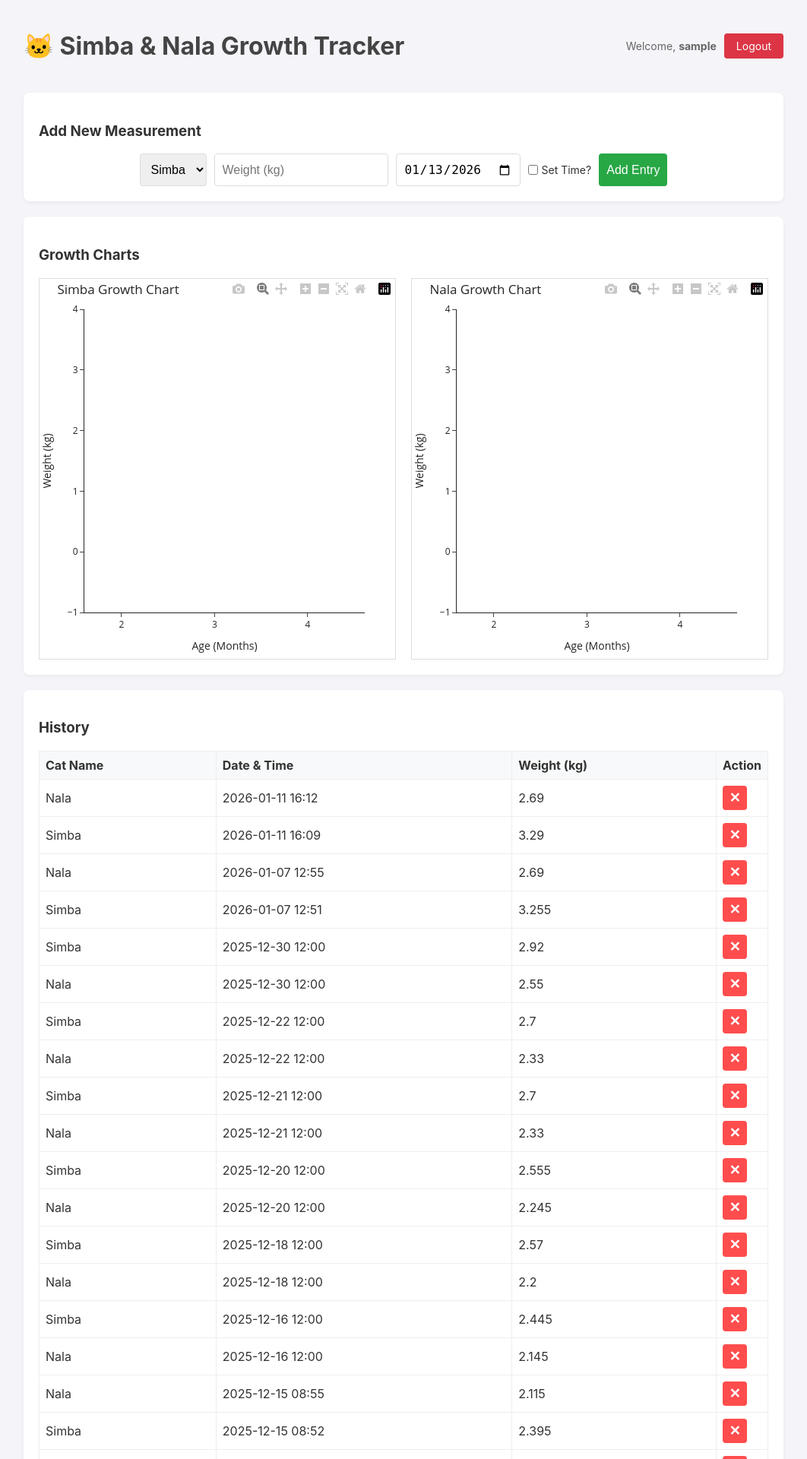
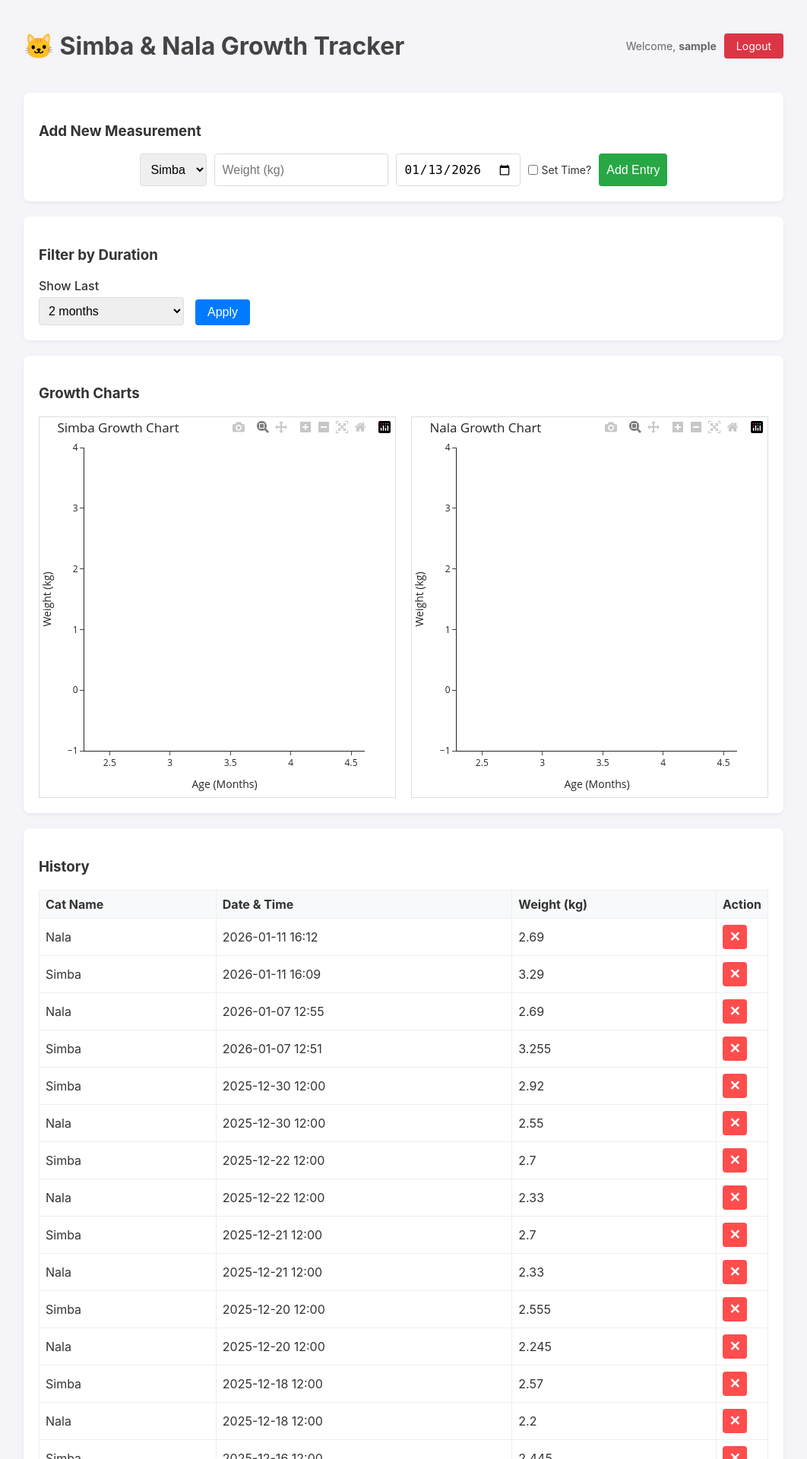
Before and after one commit to moudimash99/Cat-Weight, a Flask app: page / in a window 1280 px wide. Shown: the top 1920 px of the page at 76% size, without its empty margins (109-1171 px from the left). Run offline with Flask 3, Linux system fonts and the light colour scheme; the visitor is signed in with stand-in values (Sample User, id 1); data comes from the database, SQL or seed files in the repository; some libraries are stand-ins or nearby versions.

Commit message:
Add duration filter to index page and implement localStorage caching

```diff
--- a/app.py
+++ b/app.py
@@ -147,6 +147,12 @@ def index():
     if 'user' not in session:
         return redirect(url_for('login'))
 
+    # Get duration from query parameters (default to 2 months)
+    duration_months = float(request.args.get('duration', 2.0))
+
+    today = datetime.today()
+    start_date = today - timedelta(days=duration_months * 30)  # Approximate: 1 month = 30 days
+
     conn = sqlite3.connect(DB_NAME)
     try:
         df = pd.read_sql_query("SELECT * FROM weights ORDER BY date_str DESC", conn)
@@ -160,16 +166,20 @@ def index():
     table_data = []
 
     if not df.empty:
+        # Filter by duration
+        df['date'] = pd.to_datetime(df['date_str'])
+        df_filtered = df[df['date'] >= start_date]
+
         birth_date = pd.Timestamp("2025-08-30")
-        df['date'] = pd.to_datetime(df['date_str'])
-        df['age_months'] = df['date'].apply(lambda x: calculate_age_months(x, birth_date))
+        df_filtered['age_months'] = df_filtered['date'].apply(lambda x: calculate_age_months(x, birth_date))
 
-        # Generate two separate interactive plots
-        simba_json = create_interactive_plot(df, "Simba", MALE_REF, birth_date)
-        nala_json = create_interactive_plot(df, "Nala", FEMALE_REF, birth_date)
+        if not df_filtered.empty:
+            # Generate two separate interactive plots
+            simba_json = create_interactive_plot(df_filtered, "Simba", MALE_REF, birth_date)
+            nala_json = create_interactive_plot(df_filtered, "Nala", FEMALE_REF, birth_date)
 
-        # Pass raw data to template for custom rendering
-        table_data = df[['id', 'cat_name', 'date_str', 'weight']].values.tolist()
+            # Pass raw data to template for custom rendering (ordered by most recent)
+            table_data = df_filtered.sort_values('date_str', ascending=False)[['id', 'cat_name', 'date_str', 'weight']].values.tolist()
 
     # Pass today's date for the input field default
     today_str = datetime.today().strftime('%Y-%m-%d')
@@ -179,7 +189,8 @@ def index():
                            nala_plot=nala_json,
                            table_data=table_data,
                            today=today_str,
-                           username=session['user'])
+                           username=session['user'],
+                           duration=duration_months)
 
 @app.route('/add', methods=['POST'])
 def add_entry():
--- a/templates/index.html
+++ b/templates/index.html
@@ -35,6 +35,26 @@
                 <input type="time" name="time" id="time-input" style="display: none;">
                 <button type="submit">Add Entry</button>
             </form>
+        </div>
+
+        <div class="card">
+            <h3>Filter by Duration</h3>
+            <div style="display: flex; gap: 15px; align-items: center; flex-wrap: wrap;">
+                <div>
+                    <label for="duration-select" style="display: block; margin-bottom: 5px; font-weight: 500;">Show Last</label>
+                    <select id="duration-select" style="padding: 8px; border: 1px solid #ddd; border-radius: 4px; font-size: 16px;">
+                        <option value="0.5">0.5 months (2 weeks)</option>
+                        <option value="1">1 month</option>
+                        <option value="1.5">1.5 months</option>
+                        <option value="2" selected>2 months</option>
+                        <option value="3">3 months</option>
+                        <option value="6">6 months</option>
+                        <option value="12">1 year</option>
+                        <option value="24">2 years</option>
+                    </select>
+                </div>
+                <button type="button" id="apply-filter" onclick="applyDurationFilter()" style="align-self: flex-end; padding: 8px 16px; background-color: #007bff; color: white; border: none; border-radius: 4px; cursor: pointer;">Apply</button>
+            </div>
         </div>
 
         <div class="card chart-container">
@@ -138,6 +158,25 @@
                 timeInput.value = '';
             }
         });
+
+        // Duration filter with localStorage caching
+        function applyDurationFilter() {
+            const duration = document.getElementById('duration-select').value;
+
+            // Cache in localStorage
+            localStorage.setItem('catWeightDuration', duration);
+
+            // Reload with new duration
+            window.location.href = `/?duration=${duration}`;
+        }
+
+        // Load cached duration on page load
+        window.addEventListener('DOMContentLoaded', function() {
+            const cachedDuration = localStorage.getItem('catWeightDuration');
+            if (cachedDuration) {
+                document.getElementById('duration-select').value = cachedDuration;
+            }
+        });
     </script>
 </body>
 </html>
```
